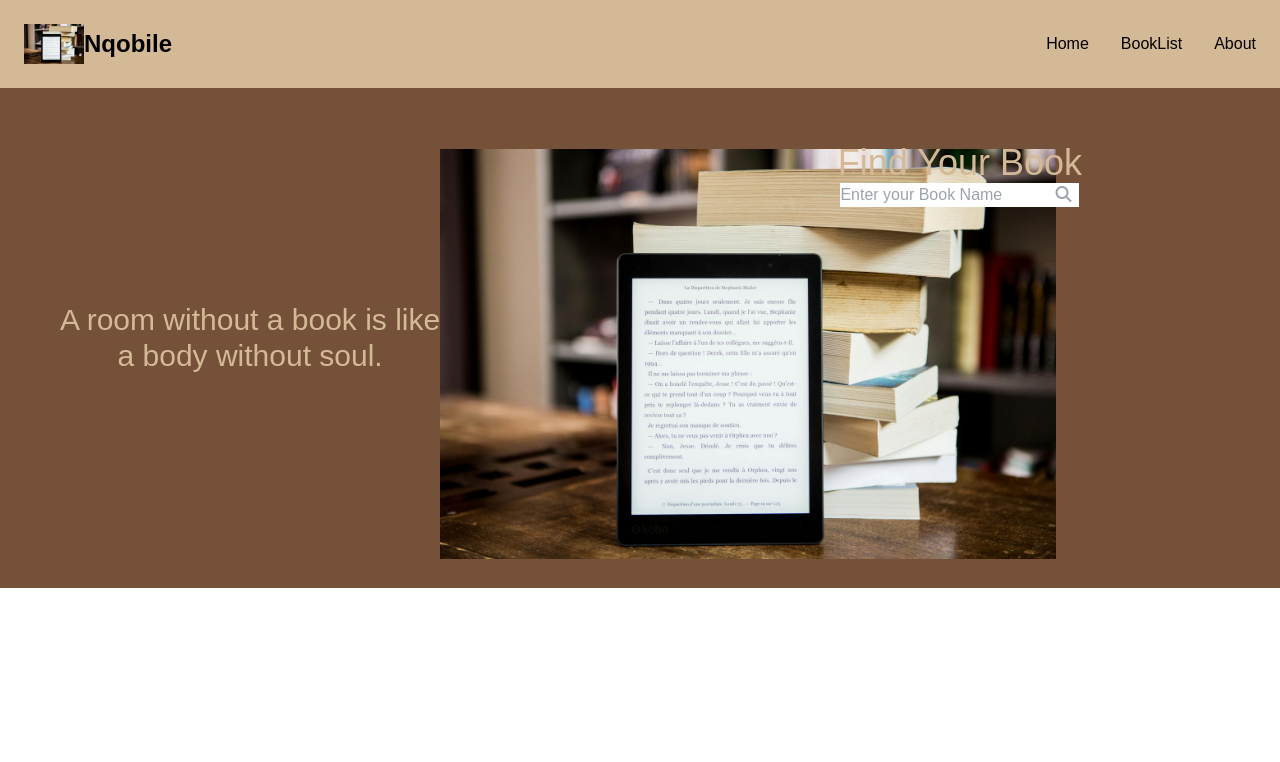
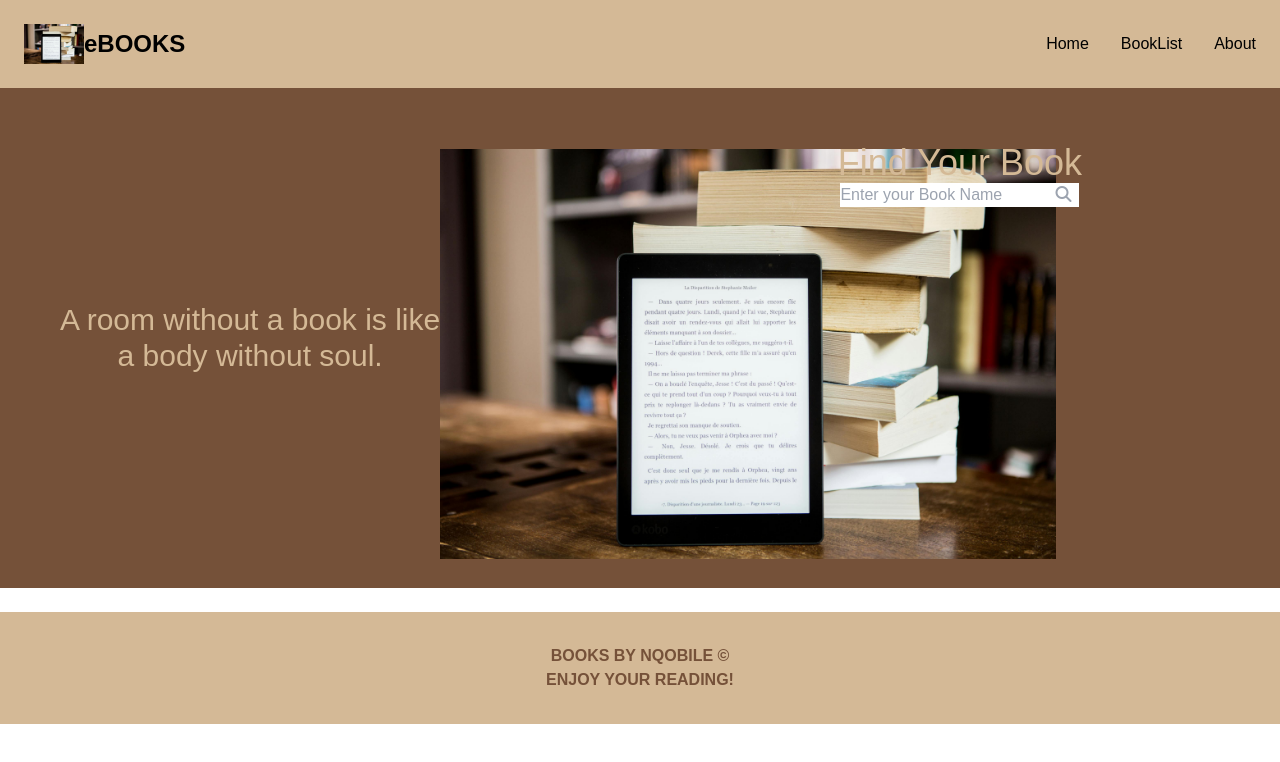
Before and after one commit to NqobileBuhle/favbooks, a React (Vite) app: page / in a window 1280 px wide. Shown: the top 762 px of the page. Built offline with nearby package versions, Linux system fonts and the light colour scheme.

Commit message:
Added fav books

```diff
--- a/src/App.jsx
+++ b/src/App.jsx
@@ -1,12 +1,15 @@
 import React from 'react';
 import Navbar from './Components/Navbar';
 import Home from './Components/Home';
+import Footer from './Components/Footer';
 
 const App = () => {
   return (
     <div>
       <Navbar/>
       <Home/>
+      <Footer/>
+
 
     </div>
   );
--- a/src/Components/BookDetails.jsx
+++ b/src/Components/BookDetails.jsx
@@ -15,16 +15,19 @@ const BookDetails = ({show,items,onClose}) => {
         <button onClick={onClose} className='absolute top-4 right-4 outline-none border-none text-[17px] bg-transparent'><i className='fas fa-times'></i> </button>
         <div className='mt-8 flex justify-center'>
           <img className='mr-8 w-[150px] h-[200px] pb-2' src={thumbnail} alt=''/>
+
           <div className='info'>
             <h1 className='font-bold'>{items.volumeInfo.title}</h1>
             <h3 className='mt-2 text-green-600 p-4'>{items.volumeInfo.authors}</h3>
             <h4 className='text-blue-600 p-4'>{items.volumeInfo.publisher}<span>{items.volumeInfo.publishedDate}</span></h4>
             <a href={items.volumeInfo.previewLink}>< button className='outline-none border-none w-[80px] rounded-[5px] bg-blue-400 text-white p-[0.1rem] ml-4'>More</button></a>
 
+
           </div>
 
         </div>
             <h4 className='mt-8 text-sm text-justify'>{items.volumeInfo.description}</h4>
+
 
 
       </div>
--- /dev/null
+++ b/src/Components/Favourites.jsx
@@ -0,0 +1,11 @@
+import React from 'react';
+
+const Favourites = () => {
+  return (
+    <div>
+
+    </div>
+  );
+}
+
+export default Favourites;
--- /dev/null
+++ b/src/Components/Footer.jsx
@@ -0,0 +1,13 @@
+import React from 'react';
+
+const Footer = () => {
+  return (
+    <div className='bg-secondary p-8 text-primary font-bold text-center'>
+      <p>BOOKS BY NQOBILE &copy;</p>
+      <h3>ENJOY YOUR READING!</h3>
+
+    </div>
+  );
+}
+
+export default Footer;
--- a/src/Components/Home.jsx
+++ b/src/Components/Home.jsx
@@ -2,6 +2,7 @@ import React,{useState} from 'react';
 import '@fortawesome/fontawesome-free/css/all.min.css'
 import Card from './Card';
 import axios from 'axios';
+
 
 
 const Home = () => {
@@ -24,6 +25,7 @@ const Home = () => {
       <div className='bg-primary w-full h-[500px] custom-shadow p-6 flex items-center relative '>
         <h1 className='text-3xl text-secondary text-center ml-9'> A room without a book is like  <br/> a body without soul.</h1>
         <img src='../images/books.jpg'alt='' className='w-1/2 mt-8'/>
+
       </div>
 
       <div className='absolute top-[95px] right-[150px] text-center p-12'>
@@ -43,6 +45,7 @@ const Home = () => {
       }
 
       </div>
+
    </div>
   );
 }
--- a/src/Components/Navbar.jsx
+++ b/src/Components/Navbar.jsx
@@ -9,7 +9,7 @@ const Navbar = () => {
 
           <img src="/images/books.jpg" alt="Logo" className='h-10 ' />
           <span className='text-[24px] font-bold'>
-            <Link to='/'>Nqobile</Link>
+            <Link to='/'>eBOOKS</Link>
           </span>
         </div>
         <ul className='flex space-x-8'>
```
Also changed, not shown: src/Components/Card.jsx (+9 -0 lines).
